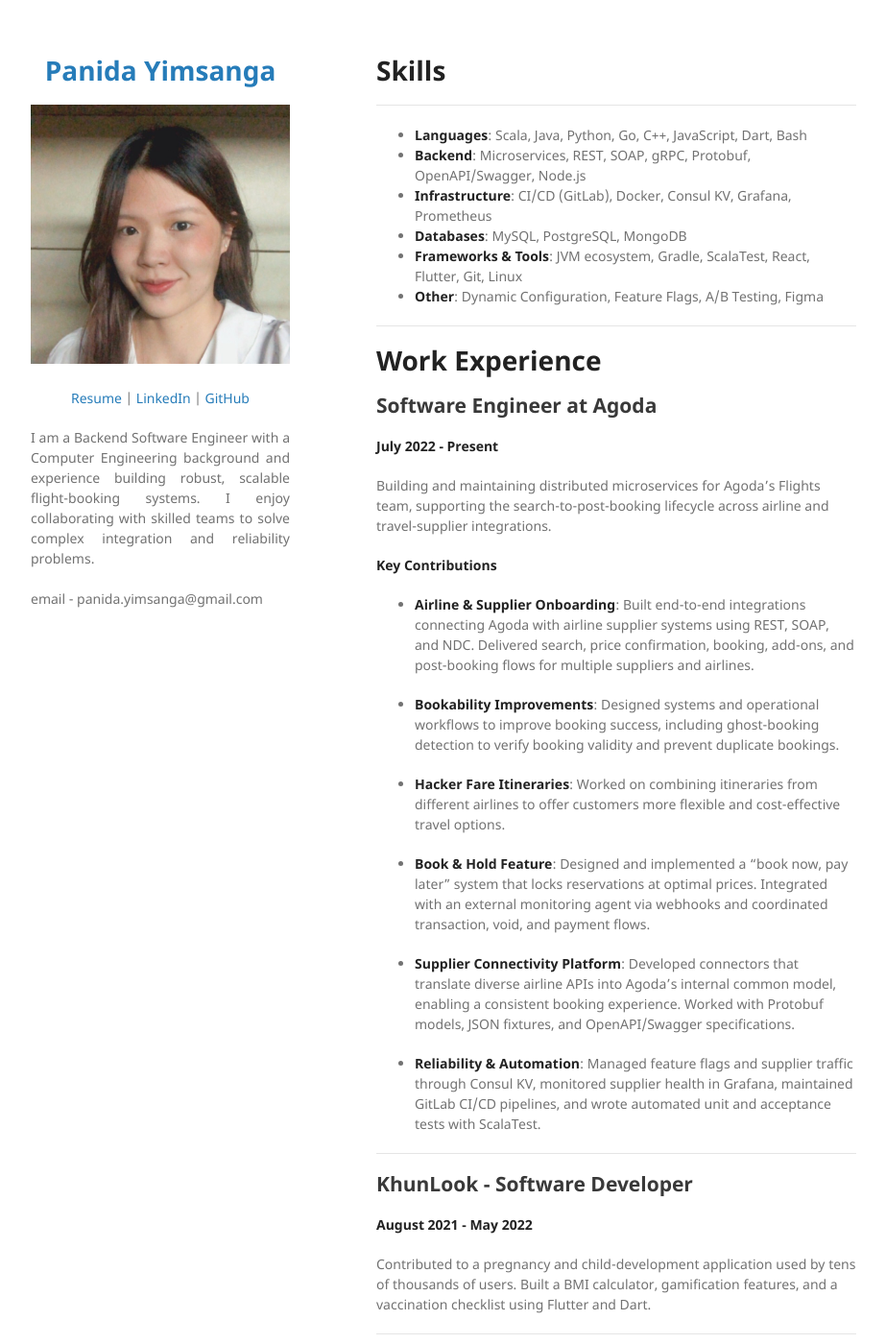
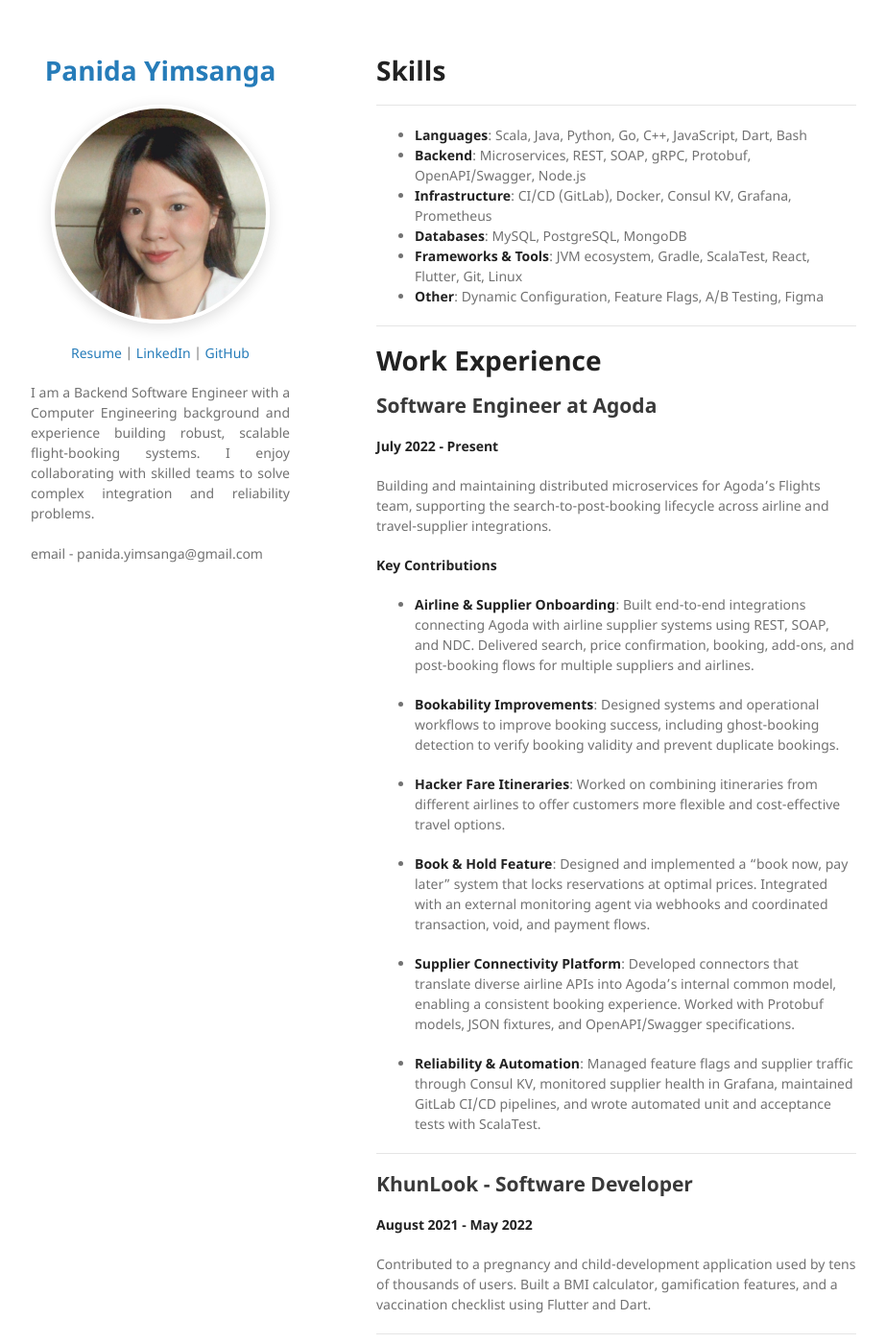
Before and after one commit to sarasix/sarasix.github.io, a Jekyll site: the page built from index.md, in a window 1280 px wide and 1400 px high. Shown: the whole window at 96% size, without its empty margins (178-1101 px from the left). Built offline with Jekyll 4.4.1, drawn with Linux system fonts in a browser that asks for light colours; our own code applies the rules of GitHub Pages for plain Markdown files.

Commit message:
Style profile photo as a circle

```diff
--- a/assets/css/style.scss
+++ b/assets/css/style.scss
@@ -2,3 +2,30 @@
 ---
 
 @import "jekyll-theme-minimal";
+
+header > img {
+  display: block;
+  width: 220px;
+  height: 220px;
+  margin: 0 auto 20px;
+  object-fit: cover;
+  object-position: center;
+  border: 4px solid #fff;
+  border-radius: 50%;
+  box-shadow: 0 4px 16px rgba(0, 0, 0, 0.14);
+}
+
+@media print, screen and (max-width: 960px) {
+  header > img {
+    width: 180px;
+    height: 180px;
+    margin-left: 0;
+  }
+}
+
+@media print, screen and (max-width: 720px) {
+  header > img {
+    margin-right: auto;
+    margin-left: auto;
+  }
+}
```
